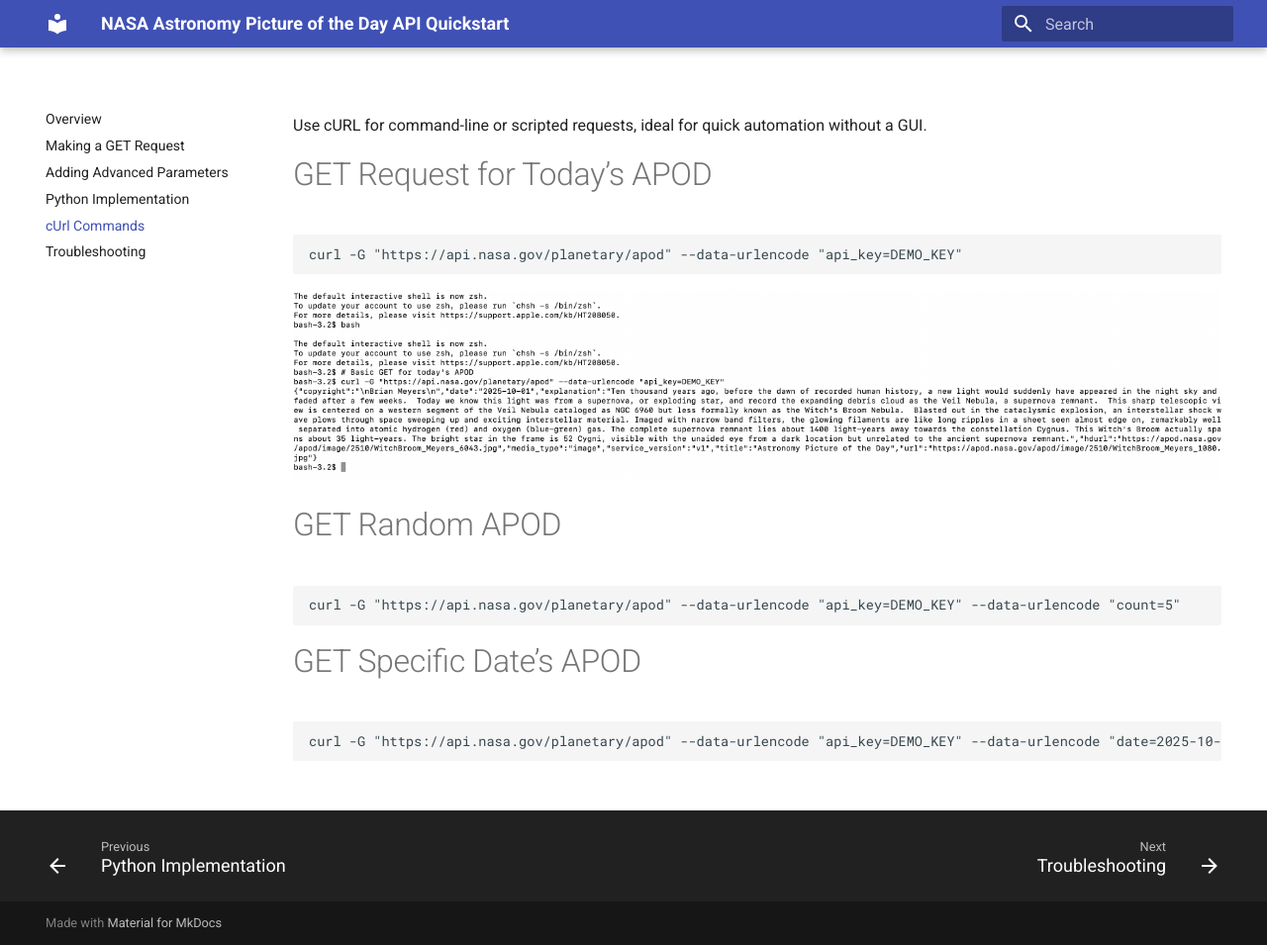
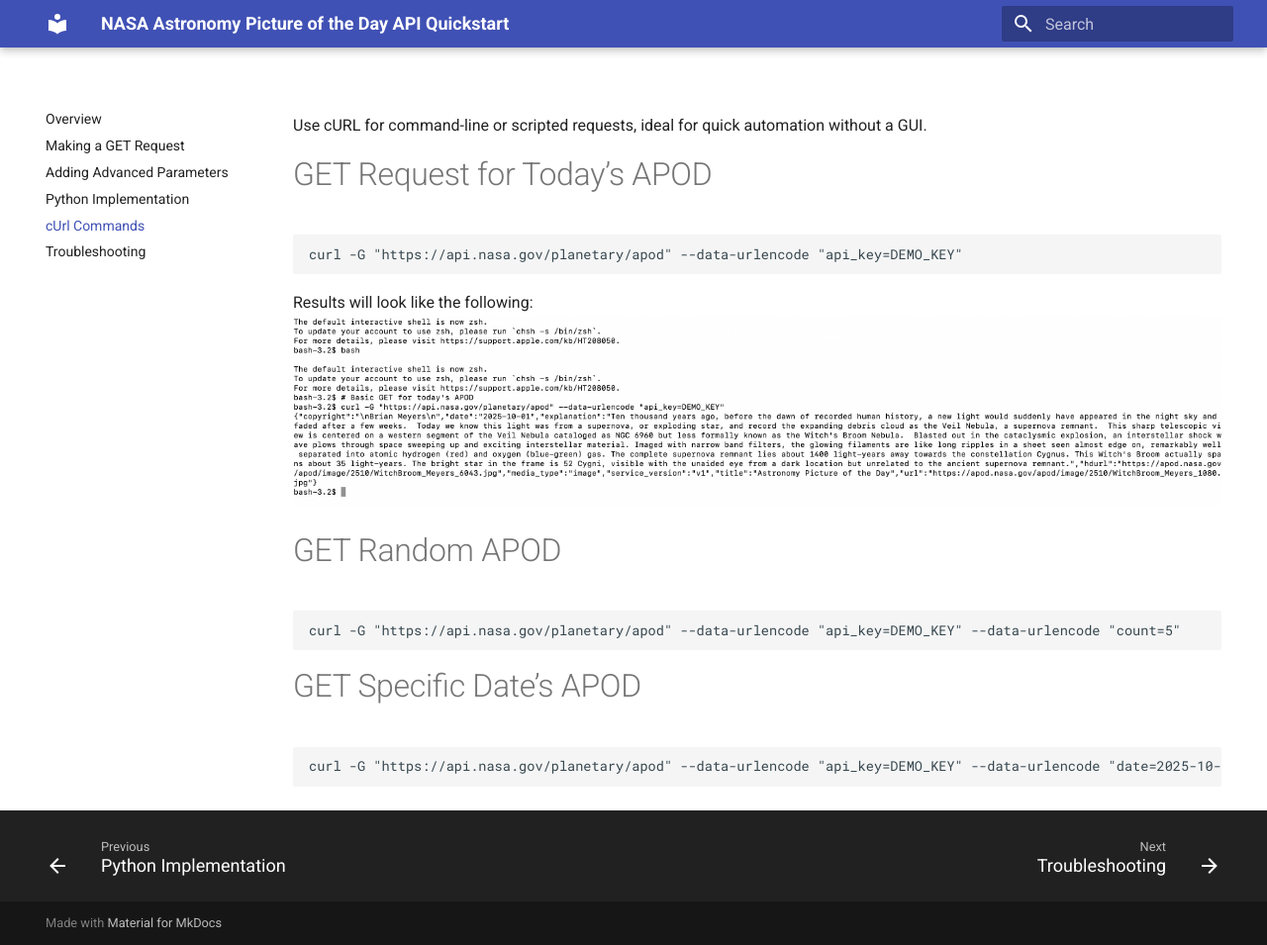
Before and after one commit to codymauro/APOD-API-Test, an MkDocs documentation site: the page built from docs/curl.md, in a window 1280 px wide and 955 px high. Shown: the whole window at 99% size. Built offline with MkDocs 1.6.1 and Material for MkDocs 9.7.7, drawn with Linux system fonts in a browser that asks for light colours.

Commit message:
Update curl.md

````diff
--- a/docs/curl.md
+++ b/docs/curl.md
@@ -7,7 +7,7 @@ Use cURL for command-line or scripted requests, ideal for quick automation witho
 ```bash
 curl -G "https://api.nasa.gov/planetary/apod" --data-urlencode "api_key=DEMO_KEY"
 ```
-
+Results will look like the following:
 ![curl bash GET results](images/bash-get-results.png)
 
 # GET Random APOD
````
